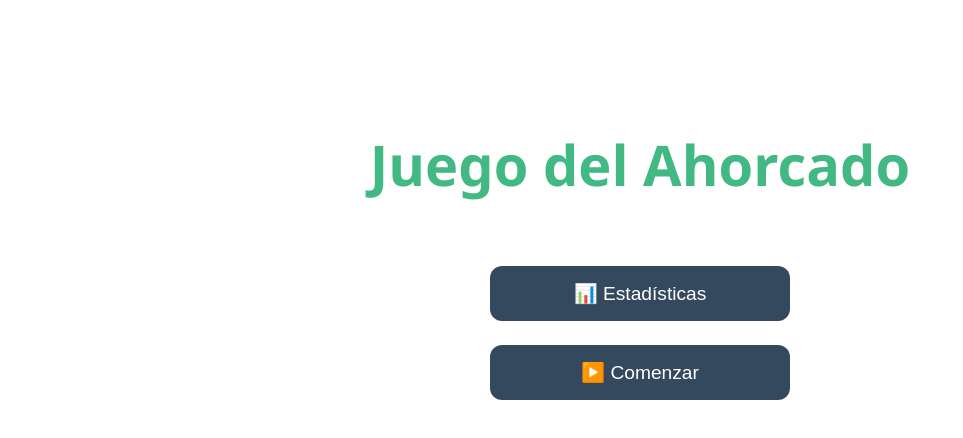
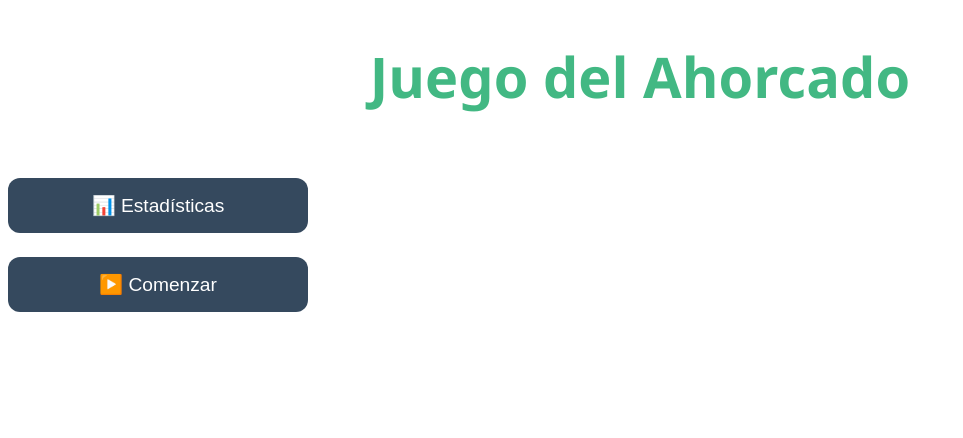
Before and after one commit to JoaoDr25/juego-del-ahorcado, a Vue app: page / in a window 1280 px wide. Shown: the top 438 px of the page, without its empty margins (0-963 px from the left). Built offline with nearby package versions, Linux system fonts and the light colour scheme.

Commit message:
Anadir cambios

```diff
--- a/src/App.vue
+++ b/src/App.vue
@@ -1,22 +1,44 @@
 <template>
-  <div class="inicio-container">
+  <div v-if = "pantalla === 'inicio'" class="pantallaInicio">
     <h1 class="titulo">Juego del Ahorcado</h1>
 
     <div class="botones">
-      <button @click="verEstadisticas">📊 Estadísticas</button>
-      <button @click="comenzarJuego">▶️ Comenzar</button>
+      <button @click="mostrarModal('estadisticas')">📊 Estadísticas</button>
+      <button @click="mostrarModal('configuración')">▶️ Comenzar</button>
     </div>
+
+   <div v-if="pantalla === 'estadisticas'">
+
+   </div>
+
+   <div v-if="pantalla === 'configuracion'">
+
+   </div>
+
+   <div v-if="pantalla === 'juego'">
+
+   </div>
+
+   <div v-if="pantalla === 'victoria'">
+
+   </div>
+
+   <div v-if="pantalla === 'derrota'">
+
+   </div>
+
   </div>
 </template>
 
-<script setup lang="ts">
-const verEstadisticas = () => {
-  console.log('Ir a estadísticas')
-}
+<script setup>
+  import { ref } from "vue";
 
-const comenzarJuego = () => {
-  console.log('Comenzar juego')
-}
+  const pantalla = ref ('inicio');
+
+  function mostrarModal(modal) {
+    pantalla.value.vue = modal
+  };
+
 </script>
 
 <style scoped>
```
